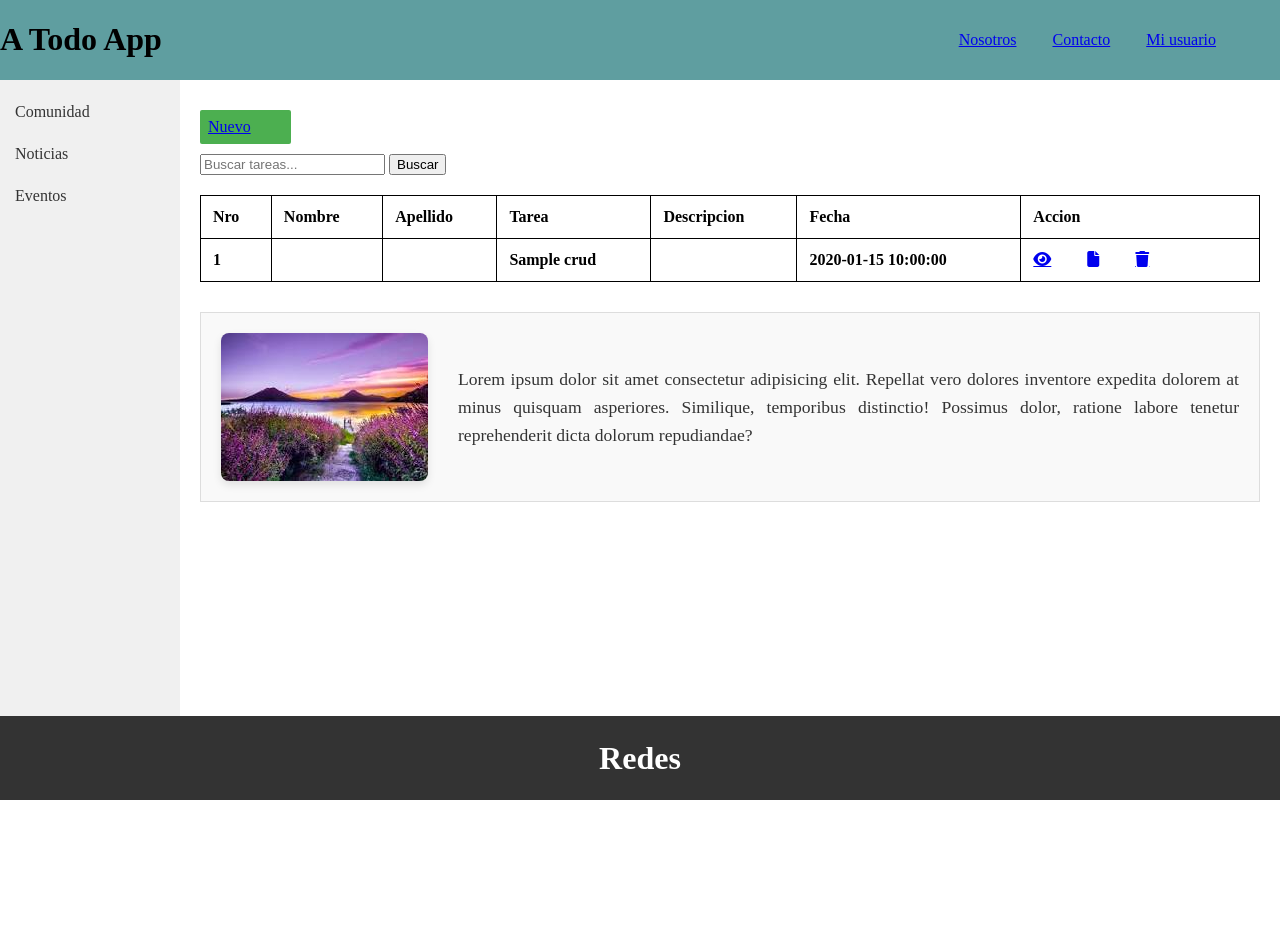
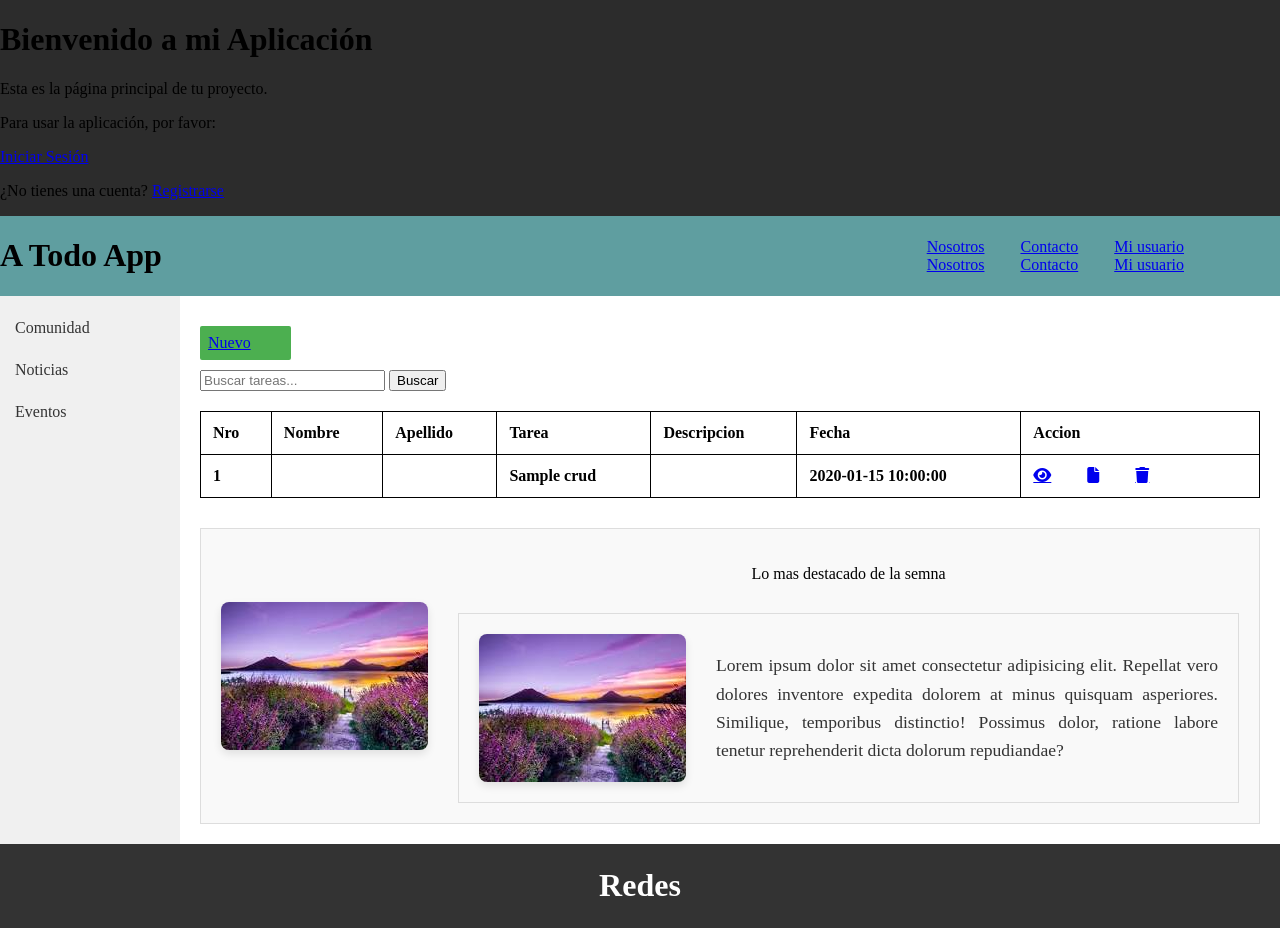
Before and after one commit to gera-s-c/todoApp, a PHP site: page / in a window 1280 px wide. Before the commit the page ends 800 px from the top, so only its background shows below. Run offline with PHP 8.4, Linux system fonts and the light colour scheme; tables that the repository leaves empty hold one stand-in row (values such as "Sample post"); data that the repository does not hold is empty; style sheets or scripts are compiled from the project's sources; some libraries are stand-ins or nearby versions.

Commit message:
Agrea el enlace para el registro de usuarios

```diff
--- a/index.php
+++ b/index.php
@@ -1,10 +1,22 @@
 <?php
+
 require 'db.php';
 
 //consulta registro de base de datos
 $sql = "SELECT * FROM CRUD ORDER BY id DESC";
 $result = $con->query($sql);
 
+
+// Datos de conexión a la base de datos de Laragon
+$servername = "localhost"; // O 127.0.0.1
+$username = "root";        // Usuario de la base de datos en Laragon
+$password = "";            // Contraseña (vacía por defecto en Laragon)
+$dbname = "todoApp"; // ¡El nombre de tu base de datos en Laragon!
+
+// Crear conexión
+$conn = new mysqli($servername, $username, $password, $dbname);
+
+$conn->close();
 ?>
 
 <!DOCTYPE html>
@@ -12,6 +24,7 @@ $result = $con->query($sql);
     <head>
         <meta charset="UTF-8">
         <meta name="viewport" content="width=device-width, initial-scale=1.0">
+
         <link rel="stylesheet" href="build/css/app.css">
         <link rel="stylesheet" href="src/scss/app.scss">
         <link rel="preconnect" href="https://fonts.googleapis.com">
@@ -23,14 +36,37 @@ $result = $con->query($sql);
 
     </head>
     <body>
+
+        <link rel="stylesheet" href="/src/css/app.css">
+        <link rel="preconnect" href="https://fonts.googleapis.com">
+        <link rel="preconnect" href="https://fonts.gstatic.com" crossorigin>
+
+        <link href="https://fonts.googleapis.com/css2?family=Lato:ital,wght@0,100;0,300;0,400;0,700;0,900;1,100;1,300;1,400;1,700;1,900&family=Montserrat:ital,wght@0,100..900;1,100..900&display=swap" rel="stylesheet">
+        <title>Todo Applet</title>
+    </head>
+    <body>
+        <div class="container">
+            <h1>Bienvenido a mi Aplicación</h1>
+            <p>Esta es la página principal de tu proyecto.</p>
+            <p>Para usar la aplicación, por favor:</p>
+            <p><a href="/usuarios/inicioSesion.php">Iniciar Sesión</a></p>
+            <p>¿No tienes una cuenta? <a href="/usuarios/registro.php">Registrarse</a></p>
+        </div>
         <!--Encabesado-->
         <header class="header">
             <div class="contenedor contenido-header">
                 <h1>A Todo App</h1>
+
                 <nav class="navegacion">
                     <a href="/nosotros/nosotros.html">Nosotros</a>
                     <a href="/contactos/contactos.html">Contacto</a>
                     <a href="#">Mi usuario</a>
+
+
+                <nav class="navegacion">
+                    <a href="/nosotros/nosotros.html">Nosotros</a>
+                    <a href="/contactos/contactos.html">Contacto</a>
+                    <a href="/mi usuario/miUsuario.html">Mi usuario</a>
                 </nav>
             </div>
         </header>
@@ -40,6 +76,7 @@ $result = $con->query($sql);
                 <a href="#">Noticias</a>
                 <a href="/eventos/eventos.html">Eventos</a>
             </nav>
+
             <main class="main-content">
                 <div class="contenedo-nuevo">
                     <a href="crud/create.php" class="button nuevo">Nuevo</a>
@@ -88,6 +125,12 @@ $result = $con->query($sql);
                 </div>
                 <section class="informacion-general">
                     <img src="src/img/paisaje.jpg" alt="Descripcion de la imagen">
+
+
+            <main>
+                <p class="destacado">Lo mas destacado de la semna </p>
+                <section class="informacion-general">
+                    <img src="/src/img/paisaje.jpg" alt="Descripcion de la imagen">
                     <p class="text">Lorem ipsum dolor sit amet consectetur
                         adipisicing elit. Repellat vero dolores
                         inventore expedita dolorem at minus quisquam
```
